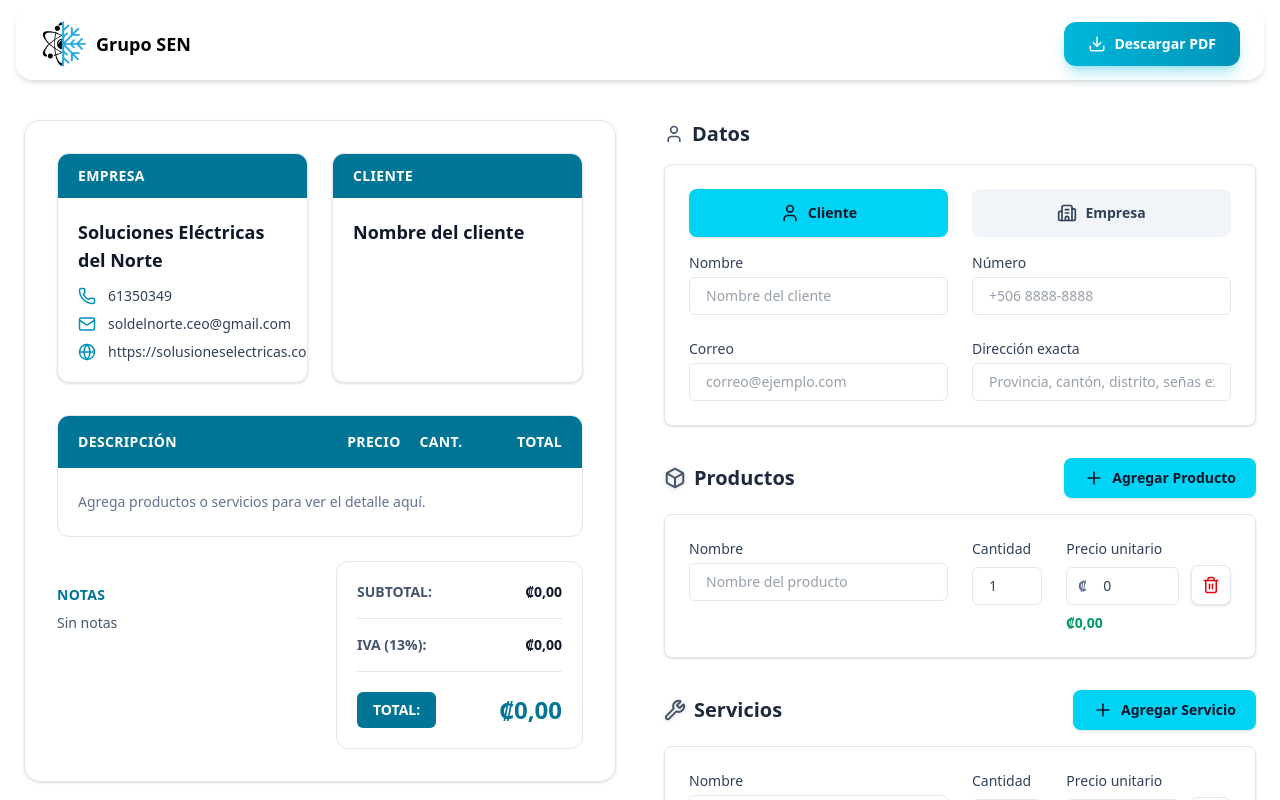
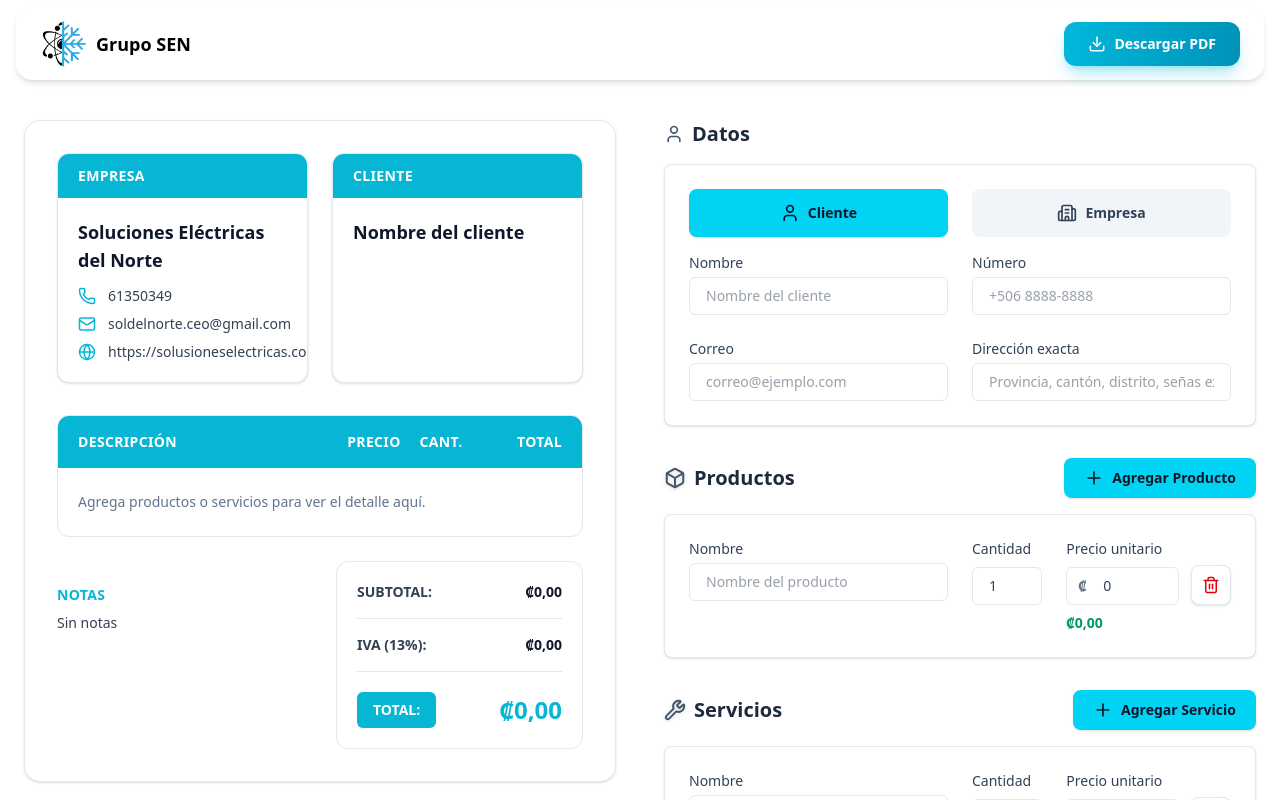
Before and after one commit to JosueMatamoros/SEN_Cotizaciones, a React (Vite) app in the folder frontend/: page / in a window 1280 px wide. Shown: the top 800 px of the page. Built offline with nearby package versions, Linux system fonts and the light colour scheme.

Commit message:
feat: change colors

```diff
--- a/frontend/src/components/preview/QuotePreview.jsx
+++ b/frontend/src/components/preview/QuotePreview.jsx
@@ -52,8 +52,8 @@ function normalizeItems(productos = [], servicios = []) {
 
 function InfoLine({ icon, text }) {
   return (
-    <div className="flex items-center gap-3 text-slate-700">
-      <div className="text-cyan-600">{icon}</div>
+    <div className="flex items-center gap-3 text-[#334155]">
+      <div className="text-[#06B6D4]">{icon}</div>
       <span className="text-sm">{text}</span>
     </div>
   );
@@ -61,8 +61,8 @@ function InfoLine({ icon, text }) {
 
 function HeaderCard({ title, children }) {
   return (
-    <div className="overflow-hidden rounded-xl border border-slate-200 bg-white shadow-sm">
-      <div className="bg-cyan-700 px-5 py-3">
+    <div className="overflow-hidden rounded-xl border border-[#E2E8F0] bg-[#FFFFFF] shadow-sm">
+      <div className="bg-[#06B6D4] px-5 py-3">
         <div className="text-sm font-semibold tracking-wide text-white">
           {title}
         </div>
@@ -109,13 +109,13 @@ export default function QuotePreview({
   const receptorNombre = receptor?.nombre?.trim() || "Nombre del cliente";
 
   return (
-    <div className="w-full rounded-2xl border border-slate-200 bg-white shadow-sm">
+    <div className="w-full rounded-2xl border border-[#E2E8F0] bg-[#FFFFFF] shadow-sm">
       <div className="p-6 md:p-8">
         <div className="grid grid-cols-1 gap-6 md:grid-cols-2">
           <HeaderCard title="EMPRESA">
             <div className="space-y-4">
               <div>
-                <div className="text-lg font-semibold text-slate-900">
+                <div className="text-lg font-semibold text-[#0F172A]">
                   Soluciones Eléctricas del Norte
                 </div>
                 <div className="mt-3 space-y-2">
@@ -136,7 +136,7 @@ export default function QuotePreview({
           <HeaderCard title={receptorTitle}>
             <div className="space-y-4">
               <div>
-                <div className="text-lg font-semibold text-slate-900">
+                <div className="text-lg font-semibold text-[#0F172A]">
                   {receptorNombre}
                 </div>
 
@@ -181,15 +181,15 @@ export default function QuotePreview({
           </HeaderCard>
         </div>
 
-        <div className="mt-8 overflow-hidden rounded-xl border border-slate-200">
-          <div className="grid grid-cols-12 bg-cyan-700 px-5 py-4 text-xs font-semibold tracking-wide text-white md:text-sm">
+        <div className="mt-8 overflow-hidden rounded-xl border border-[#E2E8F0]">
+          <div className="grid grid-cols-12 bg-[#06B6D4] px-5 py-4 text-xs font-semibold tracking-wide text-white md:text-sm">
             <div className="col-span-6">DESCRIPCIÓN</div>
             <div className="col-span-2 text-right">PRECIO</div>
             <div className="col-span-2 text-center">CANT.</div>
             <div className="col-span-2 text-right">TOTAL</div>
           </div>
 
-          <div className="divide-y divide-slate-200">
+          <div className="divide-y divide-[#E2E8F0]">
             {items.length === 0 ? (
               <div className="px-5 py-6 text-sm text-slate-500">
                 Agrega productos o servicios para ver el detalle aquí.
@@ -209,25 +209,25 @@ export default function QuotePreview({
                     ].join(" ")}
                   >
                     <div className="col-span-6">
-                      <div className="text-sm font-semibold text-slate-900 md:text-base">
+                      <div className="text-sm font-semibold text-[#0F172A] md:text-base">
                         {it.nombre}
                       </div>
                       {it.detalle ? (
-                        <div className="mt-1 text-sm text-slate-500">
+                        <div className="mt-1 text-sm text-[#64748B]">
                           {it.detalle}
                         </div>
                       ) : null}
                     </div>
 
-                    <div className="col-span-2 text-right text-sm text-slate-700 md:text-base">
+                    <div className="col-span-2 text-right text-sm text-[#334155] md:text-base">
                       {formatMoney(precioUnitario, currencyToShow)}
                     </div>
 
-                    <div className="col-span-2 text-center text-sm text-slate-700 md:text-base">
+                    <div className="col-span-2 text-center text-sm text-[#334155] md:text-base">
                       {it.cantidad}
                     </div>
 
-                    <div className="col-span-2 text-right text-sm font-semibold text-slate-900 md:text-base">
+                    <div className="col-span-2 text-right text-sm font-semibold text-[#0F172A] md:text-base">
                       {formatMoney(lineTotal, currencyToShow)}
                     </div>
                   </div>
@@ -239,40 +239,40 @@ export default function QuotePreview({
 
         <div className="mt-6 grid grid-cols-1 gap-8 md:grid-cols-12">
           <div className="md:col-span-6 mt-6">
-            <div className="text-sm font-semibold tracking-wide text-cyan-700 mb-2">
+            <div className="text-sm font-semibold tracking-wide text-[#06B6D4] mb-2">
               NOTAS
             </div>
-            <div className="text-sm leading-5 text-slate-600 whitespace-pre-line break-words">
+            <div className="text-sm leading-5 text-[#334155] whitespace-pre-line break-words">
               {nota || "Sin notas"}
             </div>
           </div>
           <div className="md:col-span-6">
-            <div className="rounded-xl border border-slate-200 bg-white">
+            <div className="rounded-xl border border-[#E2E8F0] bg-[#FFFFFF]">
               <div className="p-5">
-                <div className="flex items-center justify-between border-b border-slate-200 pb-4">
-                  <div className="text-sm font-semibold text-slate-600">
+                <div className="flex items-center justify-between border-b border-[#E2E8F0] pb-4">
+                  <div className="text-sm font-semibold text-[#334155]">
                     SUBTOTAL:
                   </div>
-                  <div className="text-sm font-semibold text-slate-900">
+                  <div className="text-sm font-semibold text-[#0F172A]">
                     {formatMoney(subtotal, currencyToShow)}
                   </div>
                 </div>
 
-                <div className="flex items-center justify-between border-b border-slate-200 py-4">
-                  <div className="text-sm font-semibold text-slate-600">
+                <div className="flex items-center justify-between border-b border-[#E2E8F0] py-4">
+                  <div className="text-sm font-semibold text-[#334155]">
                     IVA ({Math.round(ivaRate * 100)}%):
                   </div>
-                  <div className="text-sm font-semibold text-slate-900">
+                  <div className="text-sm font-semibold text-[#0F172A]">
                     {formatMoney(iva, currencyToShow)}
                   </div>
                 </div>
 
                 <div className="pt-5">
                   <div className="flex items-center justify-between">
-                    <div className="inline-flex items-center rounded-md bg-cyan-700 px-4 py-2 text-sm font-semibold text-white">
+                    <div className="inline-flex items-center rounded-md bg-[#06B6D4] px-4 py-2 text-sm font-semibold text-white">
                       TOTAL:
                     </div>
-                    <div className="text-2xl font-semibold text-cyan-700">
+                    <div className="text-2xl font-semibold text-[#06B6D4]">
                       {formatMoney(total, currencyToShow)}
                     </div>
                   </div>
@@ -284,12 +284,12 @@ export default function QuotePreview({
 
         {anexos && (
           <div className="mt-8">
-            <div className="rounded-xl border border-slate-200 bg-white p-5">
-              <div className="text-sm font-semibold text-slate-600 mb-2">Anexos:</div>
-              <div className="text-slate-700 whitespace-pre-line break-words">{textoMostrar}</div>
+            <div className="rounded-xl border border-[#E2E8F0] bg-[#FFFFFF] p-5">
+              <div className="text-sm font-semibold text-[#334155] mb-2">Anexos:</div>
+              <div className="text-[#334155] whitespace-pre-line break-words">{textoMostrar}</div>
               {isLong && (
                 <button
-                  className="mt-2 text-cyan-700 underline text-xs font-semibold"
+                  className="mt-2 text-[#06B6D4] underline text-xs font-semibold"
                   onClick={() => setExpandido((e) => !e)}
                 >
                   {expandido ? "Mostrar menos" : "Mostrar todo"}
--- /dev/null
+++ b/frontend/tailwind.config.js
@@ -0,0 +1,29 @@
+module.exports = {
+  content: [
+    "./index.html",
+    "./src/**/*.{js,jsx,ts,tsx}",
+  ],
+  theme: {
+    extend: {
+      colors: {
+        brand: {
+          cyan: "#22D3EE",
+          "cyan-light": "#67E8F9",
+          "cyan-dark": "#06B6D4",
+          black: "#0F172A",
+        },
+        light: {
+          bg: "#FFFFFF",
+          "bg-secondary": "#F8FAFC",
+          "bg-tertiary": "#F1F5F9",
+          text: "#0F172A",
+          "text-secondary": "#334155",
+          "text-muted": "#64748B",
+          border: "#E2E8F0",
+          accent: "#22D3EE",
+        },
+      },
+    },
+  },
+  plugins: [],
+};
```
